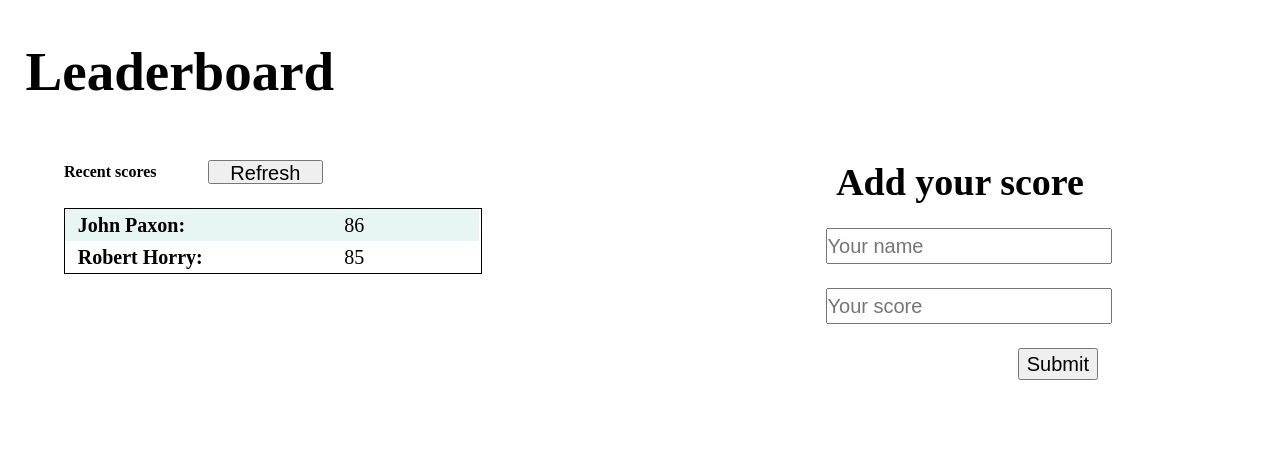
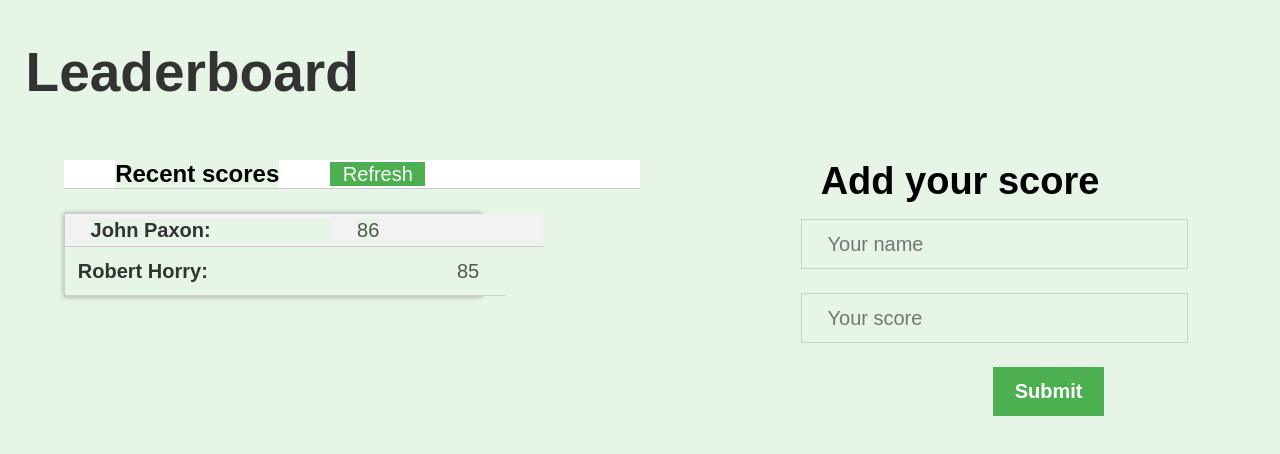
Before and after one commit to eamador1/leaderboard, a website built with webpack: page src/index.html in a window 1280 px wide. Built offline with nearby package versions, Linux system fonts and the light colour scheme; no server answers.

Commit message:
Add some style to leaderboard project

```diff
--- a/src/style.css
+++ b/src/style.css
@@ -2,27 +2,35 @@
 body {
   padding: 0;
   margin: 0;
+  font-family: Arial, sans-serif;
+  background-color: #e6f5e6; /* Light green background */
 }
 
 h1 {
   margin-left: 5vw;
   padding-top: 3vh;
-  padding-bottom: 5vh;
+  padding-bottom: 2vh;
+  font-size: 36px;
+  color: #333; /* Dark text color */
 }
 
 .displaySection div:first-child {
   display: flex;
   align-items: center;
-  justify-content: center;
+  justify-content: space-between;
+  padding: 0 4vw;
+  background-color: #fff; /* White background */
+  border-bottom: 1px solid #ccc; /* Light gray border */
 }
 
 .displaySection div:nth-child(2) div:nth-child(odd) {
   width: 96.5%;
   margin-left: 0;
   height: 4vh;
-  background-color: rgb(232, 245, 245);
+  background-color: #f2f2f2; /* Light gray background */
   display: flex;
-  justify-content: flex-start;
+  align-items: center;
+  padding-left: 2vw;
 }
 
 .addScore {
@@ -32,43 +40,58 @@ h1 {
 }
 
 .addScore h4 {
-  margin-bottom: 3vh;
+  margin-bottom: 2vh;
+  font-size: 24px;
 }
 
 .displaySection div h4 {
   margin-right: 4vw;
+  font-size: 24px;
 }
 
 .refresh {
   width: 20vw;
   height: 3vh;
   margin-left: 4vw;
+  font-size: 18px;
+  background-color: #4CAF50; /* Green button background */
+  color: #fff; /* White text color */
+  border: none;
+  cursor: pointer;
+  transition: background-color 0.3s ease;
+}
+
+.refresh:hover {
+  background-color: #45a049; /* Darker green on hover */
 }
 
 .displayList {
   display: flex;
   flex-direction: column;
-  border: 1px solid black;
+  border: 1px solid #ccc; /* Light gray border */
   width: 70vw;
-  margin-left: 10vw;
-  margin-top: 3vh;
-  margin-bottom: 3vh;
+  margin: 3vh 10vw;
+  background-color: #fff; /* White background */
+  box-shadow: 0px 0px 5px 0px rgba(0, 0, 0, 0.3); /* Shadow effect */
 }
 
 .player {
   display: flex;
-  justify-content: flex-start;
-  width: 68vw;
-  margin-left: 0;
-  padding-left: 2vw;
+  justify-content: space-between;
+  width: 100%;
+  padding: 1vh 2vw;
+  border-bottom: 1px solid #ccc; /* Light gray border */
 }
 
 .player h5 {
   width: 45%;
+  font-size: 20px;
+  color: #333; /* Dark text color */
 }
 
 .player span {
-  margin-left: 2vw;
+  font-size: 20px;
+  color: #555; /* Slightly darker text color */
 }
 
 .addForm {
@@ -79,12 +102,26 @@ h1 {
 .name,
 .score {
   width: 50vw;
-  margin-bottom: 1vh;
+  margin-bottom: 2vh;
+  padding: 1vh 2vw;
+  font-size: 18px;
+  border: 1px solid #ccc; /* Light gray border */
 }
 
 .submit {
   width: 20vw;
-  margin-left: 31vw;
+  margin-left: auto;
+  padding: 1vh 2vw;
+  font-size: 18px;
+  background-color: #4CAF50; /* Green button background */
+  color: #fff; /* White text color */
+  border: none;
+  cursor: pointer;
+  transition: background-color 0.3s ease;
+}
+
+.submit:hover {
+  background-color: #45a049; /* Darker green on hover */
 }
 
 @media screen and (min-width: 768px) {
@@ -124,6 +161,11 @@ h1 {
     font-size: 20px;
   }
 
+  .refresh:hover {
+    width: 25%;
+    font-weight: bolder;
+  }
+
   .addScore {
     grid-area: 2/2/3/3;
   }
@@ -161,9 +203,18 @@ h1 {
   }
 
   .submit {
+    display: flex;
+    align-items: center;
+    justify-content: center;
     font-size: 20px;
-    width: 30%;
+    width: 35%;
     margin-left: 15vw;
-    height: 4vh;
+    padding: 1vw;
+    font-weight:bolder ;
+  }
+
+  .submit:hover {
+    width: 40%;
+    height: 10vh;
   }
 }
```
